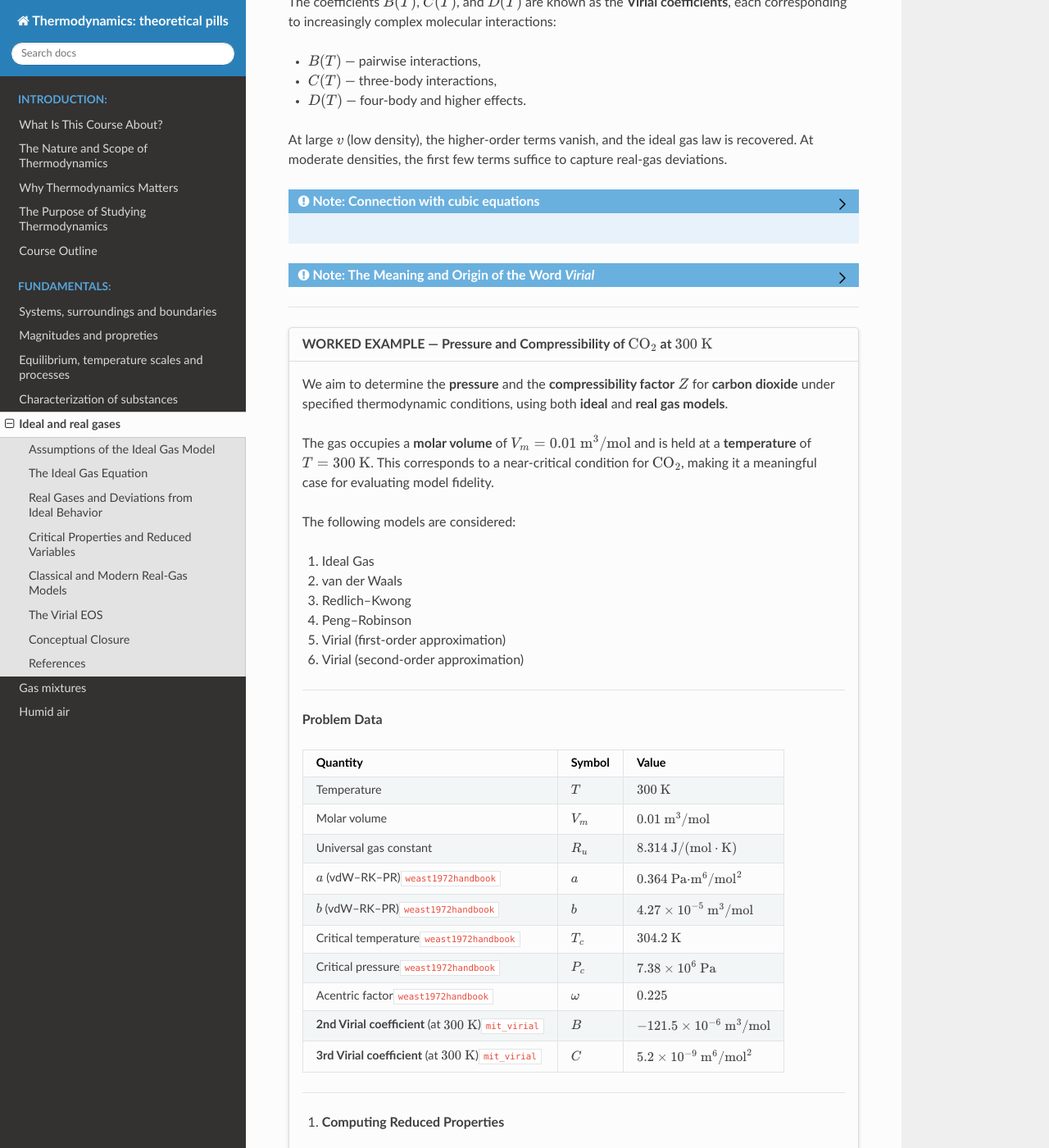
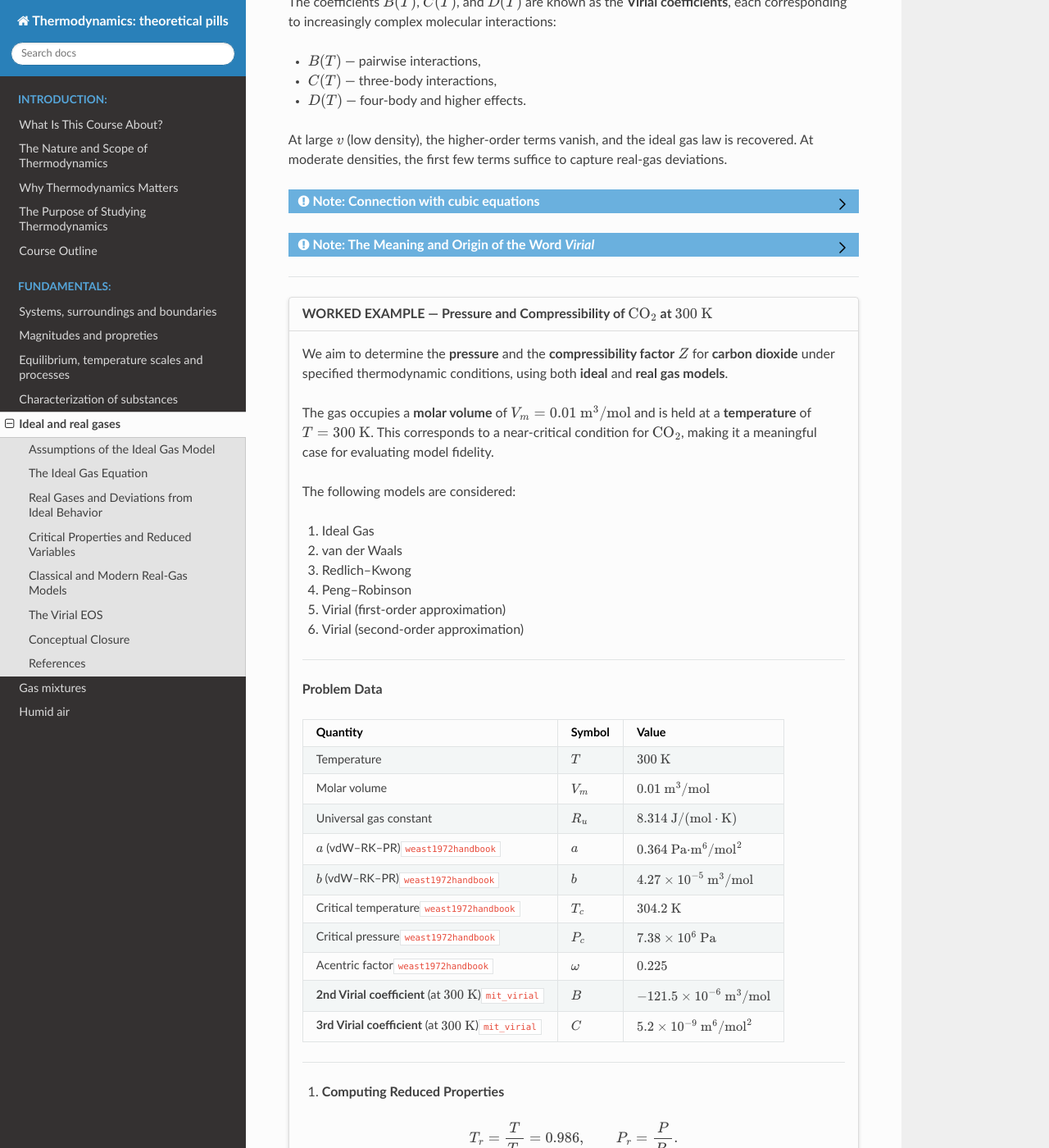
Before and after one commit to azarketa/Thermodynamics-theoretical-pills, a Sphinx documentation site: the page built from source/Ideal_and_real_gases.md, in a window 1280 px wide and 1400 px high, scrolled down 3769 px. Shown: the whole window at 82% size. Built offline with Sphinx 7.4.7 and the Read the Docs theme 3.1.0, drawn with Linux system fonts in a browser that asks for light colours; cross-references to code outside the pages are shown as plain code.

Commit message:
Files updated

```diff
--- a/source/_static/custom.css
+++ b/source/_static/custom.css
@@ -1,3 +1,7 @@
 /* hide back-ref list after each bib entry */
 .backrefs { font-size: 0; }
 .backrefs:after { font-size: initial; content: "\00a0"; }
+
+.admonition.dropdown:not(.toggle-open) > :not(.admonition-title) {
+  display: none !important;  /* ensures MathJax blocks don't leak layout */
+}
```
